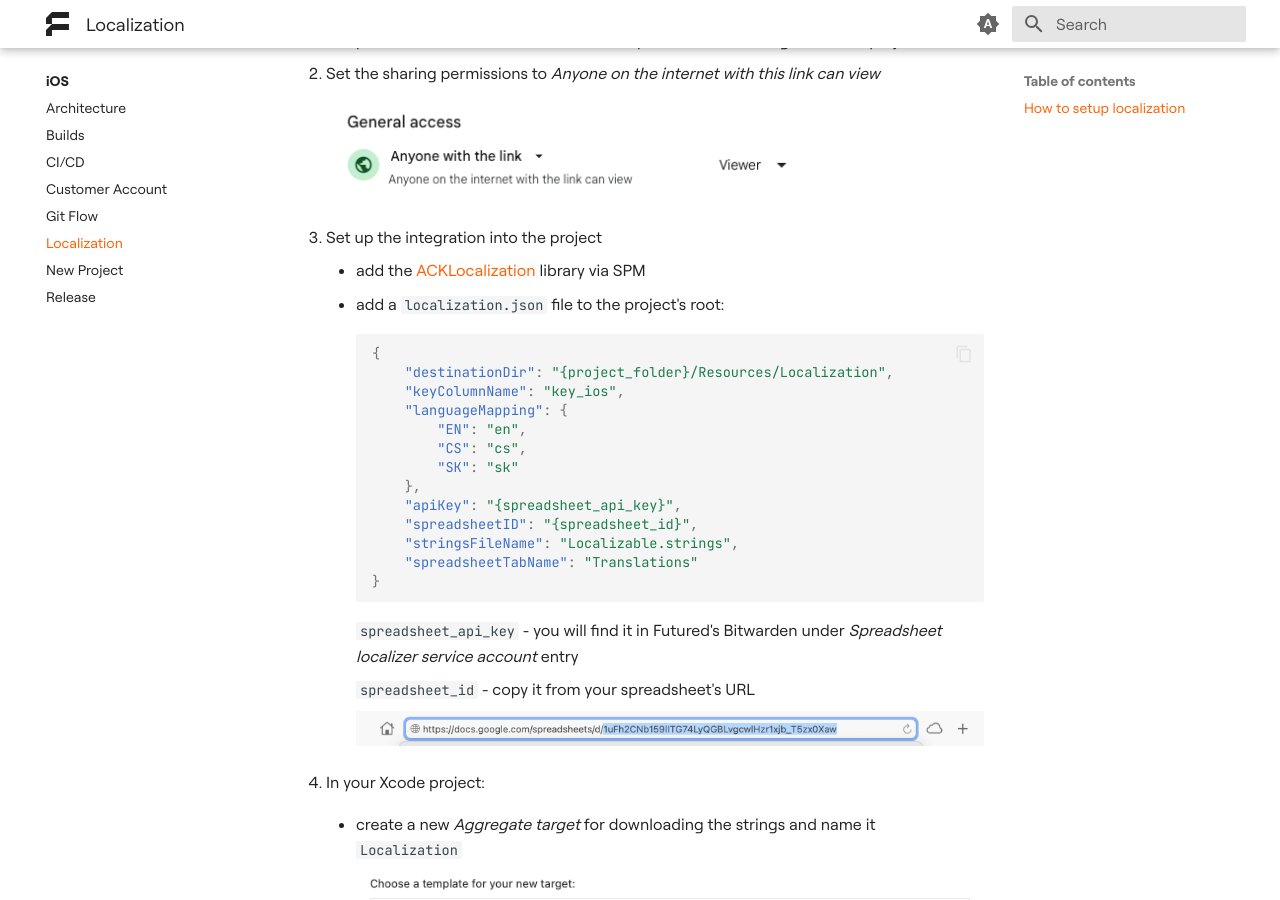
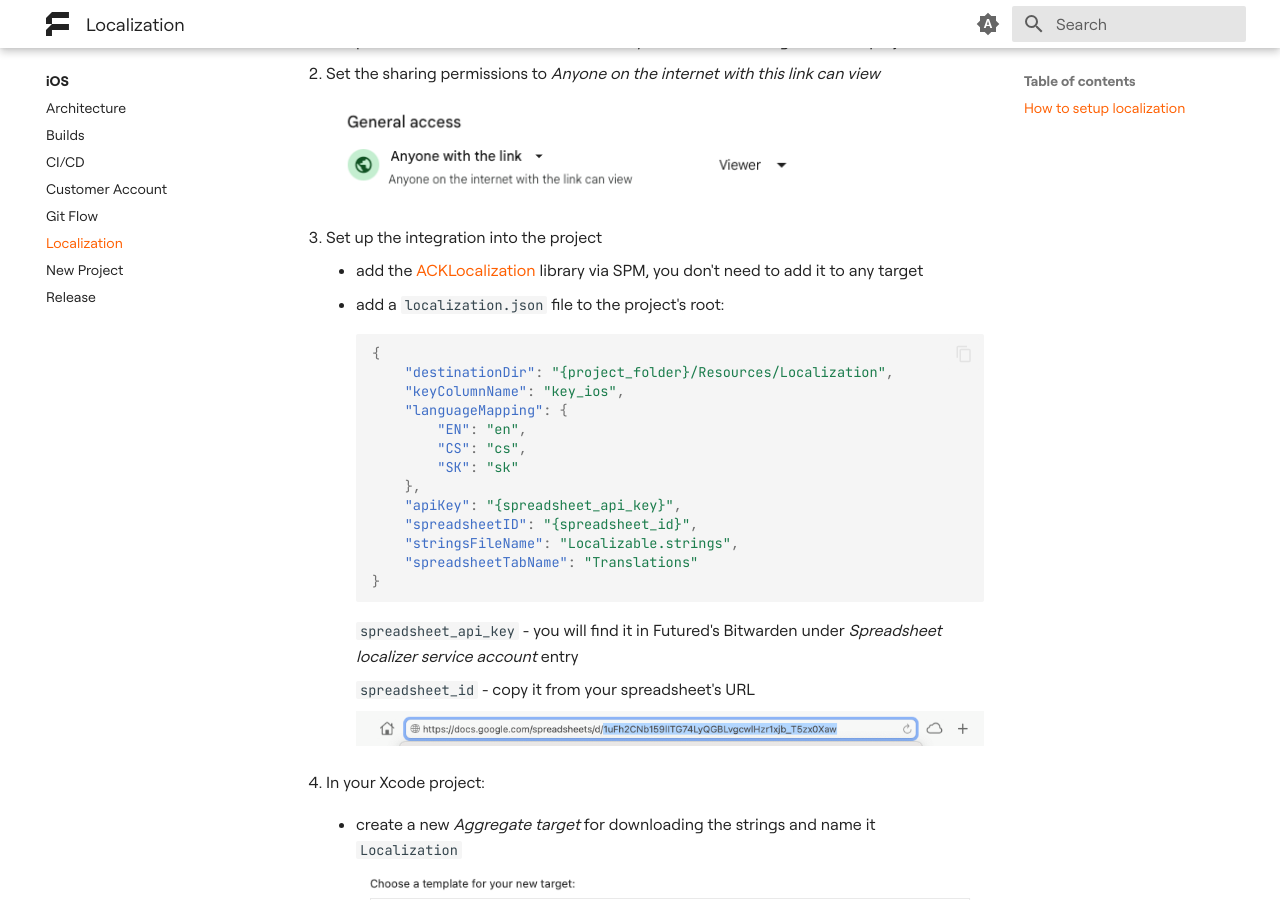
Before and after one commit to futuredapp/Engineering-Handbook, an MkDocs documentation site: the page built from docs/teams/ios/ios_localization.md, in a window 1280 px wide and 900 px high, scrolled down 452 px. Built offline with MkDocs 1.6.1 and Material for MkDocs 9.7.7, drawn with Linux system fonts in a browser that asks for light colours.

Commit message:
Update docs

````diff
--- a/docs/teams/ios/ios_localization.md
+++ b/docs/teams/ios/ios_localization.md
@@ -14,7 +14,7 @@ For localization, we use a shared Google Docs spreadsheet and the ACKLocalizatio
     ![Step 1](Resources/ios_localization_1.png){ width="500" }
 
 3. Set up the integration into the project
-    - add the [ACKLocalization](https://github.com/AckeeCZ/ACKLocalization) library via SPM
+    - add the [ACKLocalization](https://github.com/AckeeCZ/ACKLocalization) library via SPM, you don't need to add it to any target
     - add a `localization.json` file to the project's root:
 
         ```json
````
